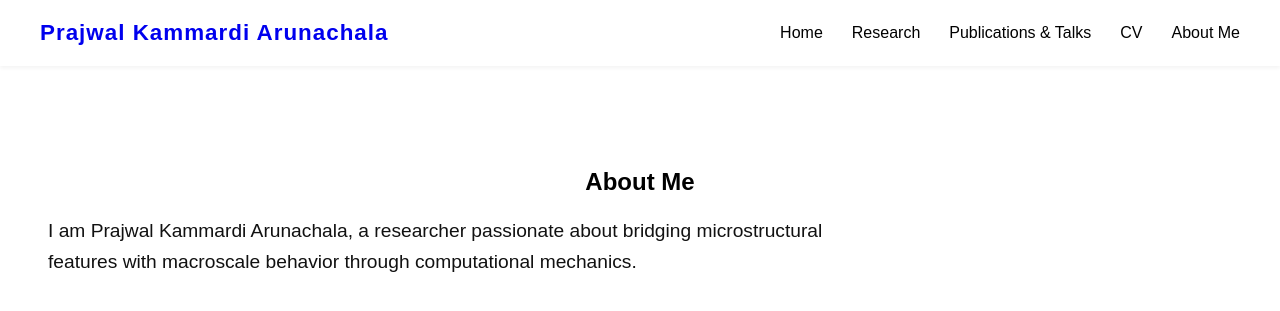
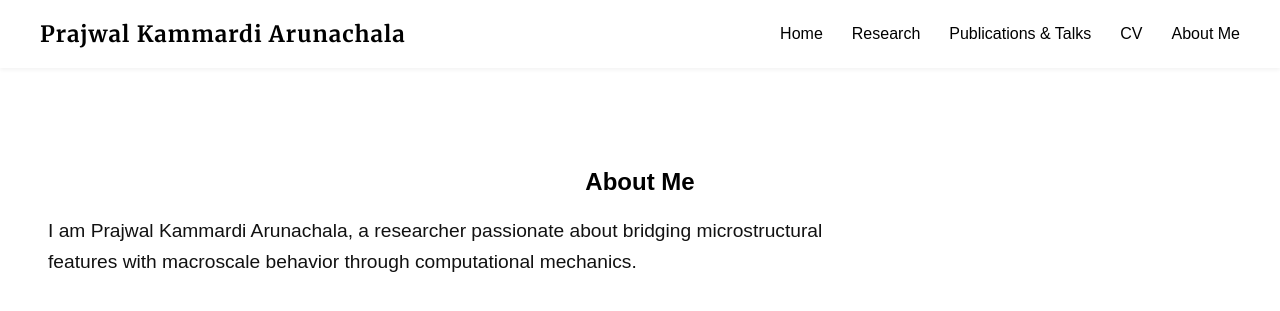
Before and after one commit to prajwalka/prajwalka.github.io, a Jekyll site: the page built from about.md, in a window 1280 px wide. Shown: the top 311 px of the page. Built offline with Jekyll 4.4.1, drawn with Linux system fonts in a browser that asks for light colours; some web fonts are replaced.

Commit message:
Updating homepage

```diff
--- a/_layouts/default.html
+++ b/_layouts/default.html
@@ -6,6 +6,7 @@
   <link rel="stylesheet" href="/assets/style.css">
   <link href="https://fonts.googleapis.com/css2family=Libre+Baskerville:ital,wght@0,400;0,700;1,400&display=swap" rel="stylesheet">
   <link href="https://fonts.cdnfonts.com/css/computer-modern" rel="stylesheet">
+  <link href="https://fonts.googleapis.com/css2?family=Merriweather:wght@400;700&display=swap" rel="stylesheet">
 </head>
 <body>
   {% include header.html %}
--- a/assets/style.css
+++ b/assets/style.css
@@ -27,9 +27,10 @@
 
 /* Site Title */
 header .site-title {
-  font-family: 'Computer Modern Sans', sans-serif;
+  font-family: 'Merriweather', serif;
   font-size: 1.4em;
   font-weight: bold;
+  color: black;
   text-decoration: none;
   letter-spacing: 1px;
 }
@@ -39,7 +40,7 @@
   font-family: 'Computer Modern Sans', sans-serif;
   text-decoration: none;
   margin-left: 25px;
-  color: black; /* Default color */
+  color: black;
   transition: color 0.3s ease, transform 0.2s ease, font-weight 0.2s ease;
 }
 
```
Also changed, not shown: index.md (+1 -1 lines).
